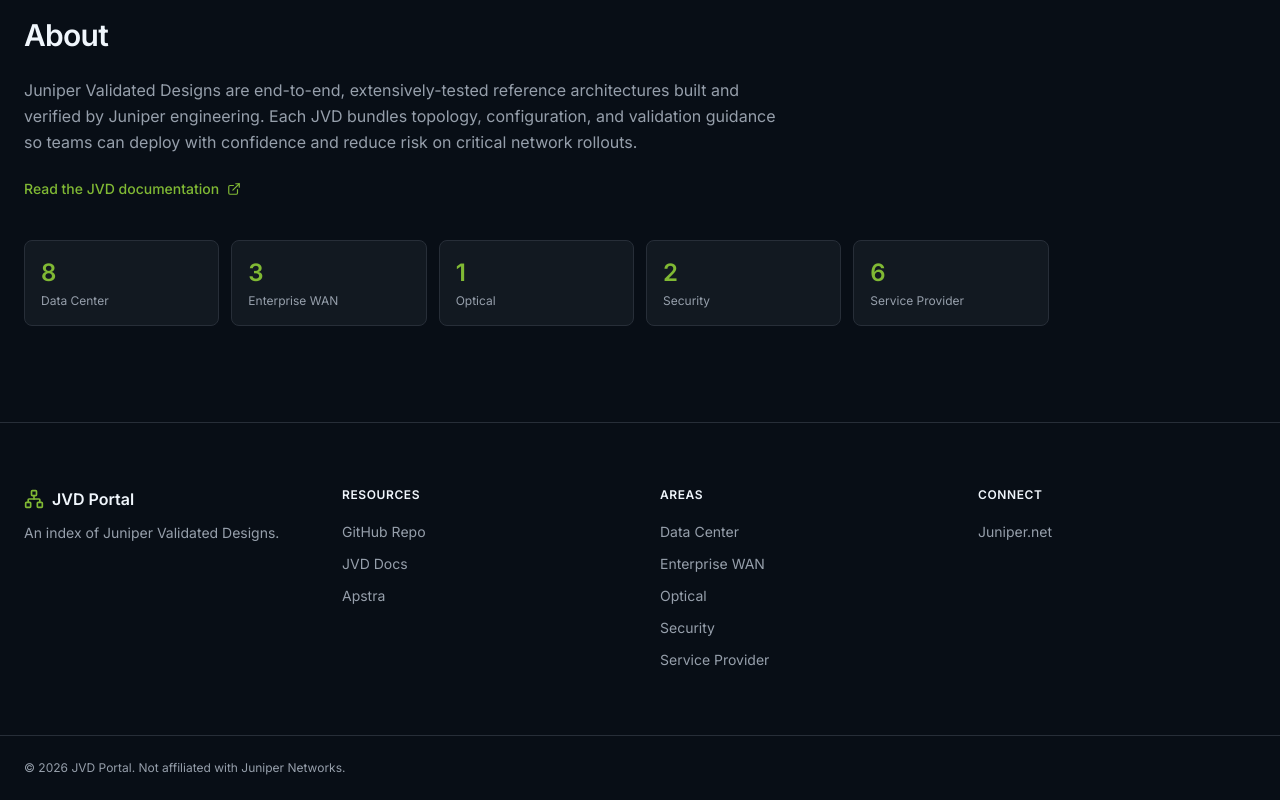
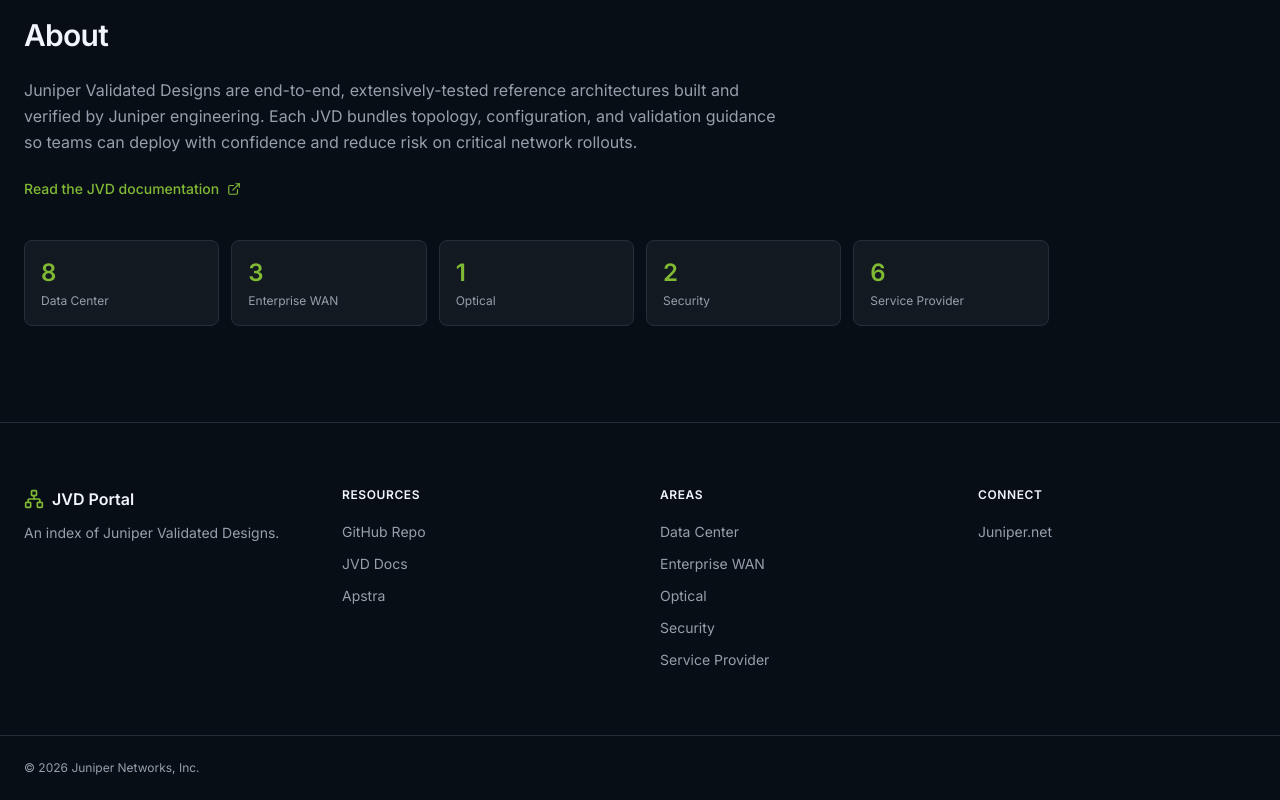
Before and after one commit to Juniper/jvd, a React (Vite) app in the folder portal/: page / in a window 1280 px wide. Shown: the part 4045-4845 px from the top of the page. Built offline with nearby package versions, Linux system fonts and the light colour scheme.

Commit message:
Portal: fix footer copyright to credit Juniper Networks

```diff
--- a/portal/src/components/JvdPortal.tsx
+++ b/portal/src/components/JvdPortal.tsx
@@ -419,7 +419,7 @@
         </div>
         <div className="border-t border-border">
           <div className="mx-auto max-w-7xl px-6 py-6 text-xs text-muted-foreground">
-            © {new Date().getFullYear()} JVD Portal. Not affiliated with Juniper Networks.
+            © {new Date().getFullYear()} Juniper Networks, Inc.
           </div>
         </div>
       </footer>
```
